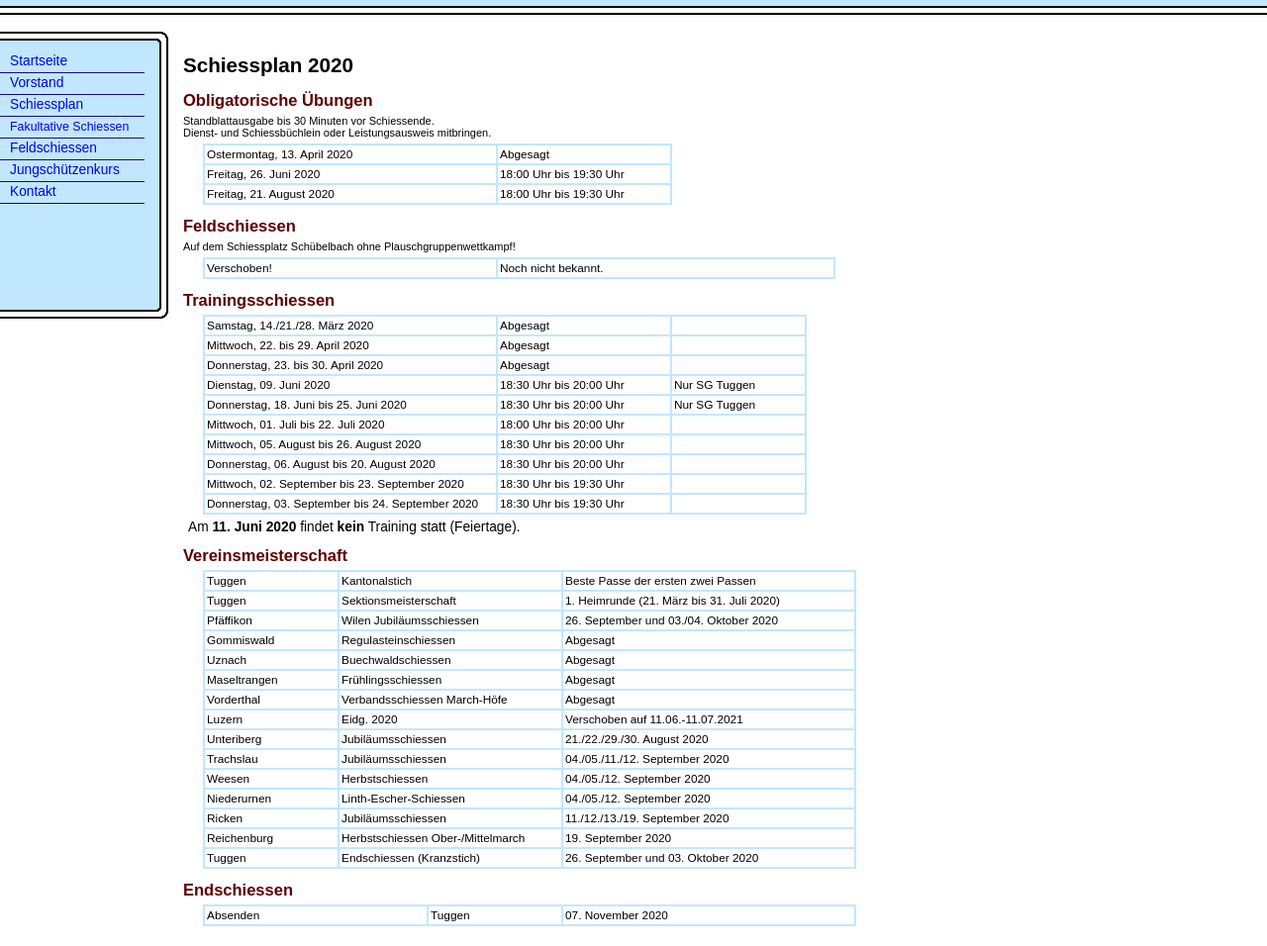
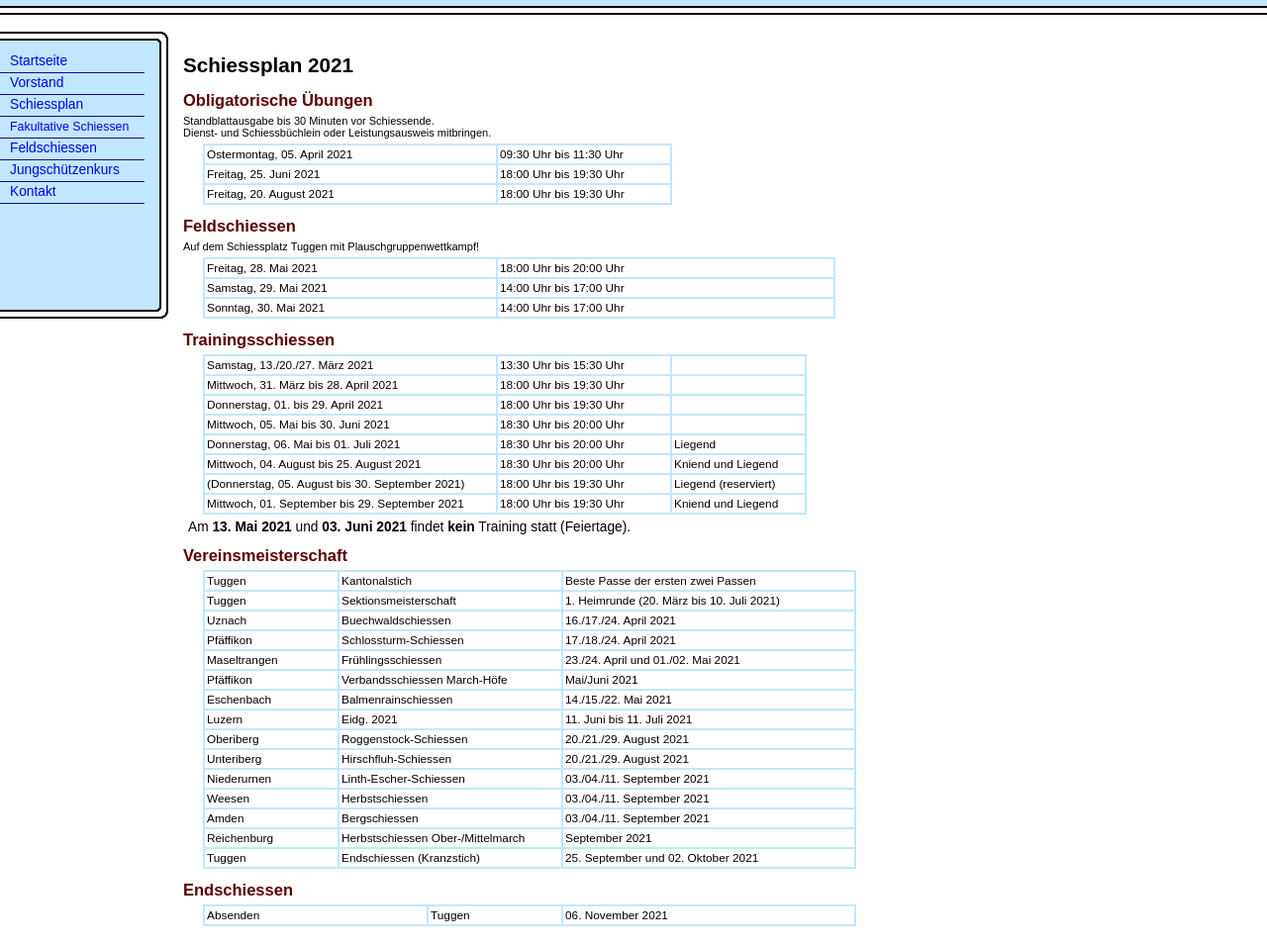
Before and after one commit to mjanser/sg-tuggen-website, a Symfony app: template templates/schiessplan.html.twig in a window 1280 px wide. Shown: the part 98-1054 px from the top of the page at 99% size. Run offline with Twig, Linux system fonts and the light colour scheme; the template is opened without the code that fills it, so the values that code supplies are empty; some libraries are stand-ins or nearby versions.

Commit message:
Changes for 2021

```diff
--- a/templates/schiessplan.html.twig
+++ b/templates/schiessplan.html.twig
@@ -3,103 +3,93 @@
 {% block title %}Schiessplan - SG Tuggen{% endblock %}
 
 {% block content %}
-<h1>Schiessplan 2020</h1>
+<h1>Schiessplan 2021</h1>
 <div id="obli">
     <h2>Obligatorische Übungen</h2>
     <div class="description">Standblattausgabe bis 30 Minuten vor Schiessende.<br />
     Dienst- und Schiessbüchlein oder Leistungsausweis mitbringen.</div>
     <table id="t_obli" summary="Obligatorische Übungen">
     <tr class="datetime">
-        <td class="date">Ostermontag, 13. April 2020</td>
-        <td class="time">Abgesagt</td>
+        <td class="date">Ostermontag, 05. April 2021</td>
+        <td class="time">09:30 Uhr bis 11:30 Uhr</td>
     </tr>
     <tr class="datetime">
-        <td class="date">Freitag, 26. Juni 2020</td>
+        <td class="date">Freitag, 25. Juni 2021</td>
         <td class="time">18:00 Uhr bis 19:30 Uhr</td>
     </tr>
     <tr class="datetime">
-        <td class="date">Freitag, 21. August 2020</td>
+        <td class="date">Freitag, 20. August 2021</td>
         <td class="time">18:00 Uhr bis 19:30 Uhr</td>
     </tr>
     </table>
 </div>
 <div id="feld">
     <h2>Feldschiessen</h2>
-    <div class="description">Auf dem Schiessplatz Schübelbach ohne Plauschgruppenwettkampf!<br /></div>
+    <div class="description">Auf dem Schiessplatz Tuggen mit Plauschgruppenwettkampf!<br /></div>
     <table id="t_feld" summary="Feldschiessen">
-    <tr class="datetime">
-        <td class="date">Verschoben!</td>
-        <td class="time-big">Noch nicht bekannt.</td>
-    </tr>
-    {#<tr class="datetime">
-        <td class="date">Montag, 29. Juni 2020 (Vorschiessen)</td>
+    {#}<tr class="datetime">
+        <td class="date">Montag, 29. Juni 2021</td>
         <td class="time-big">18:00 Uhr bis 20:00 Uhr</td>
-    </tr>
+    </tr>#}
     <tr>
-        <td class="date">Freitag, 03. Juli 2020</td>
+        <td class="date">Freitag, 28. Mai 2021</td>
         <td class="time-big">18:00 Uhr bis 20:00 Uhr</td>
     </tr>
     <tr class="datetime">
-        <td class="date">Samstag, 04. Juli 2020</td>
+        <td class="date">Samstag, 29. Mai 2021</td>
         <td class="time-big">14:00 Uhr bis 17:00 Uhr</td>
-    </tr>#}
+    </tr>
+    <tr class="datetime">
+        <td class="date">Sonntag, 30. Mai 2021</td>
+        <td class="time-big">14:00 Uhr bis 17:00 Uhr</td>
+    </tr>
     </table>
 </div>
 <div id="ueb">
     <h2>Trainingsschiessen</h2>
     <table id="t_ueb" summary="Übungsschiessen">
     <tr class="datetime">
-        <td class="date">Samstag, 14./21./28. März 2020</td>
-        <td class="time">Abgesagt</td>
+        <td class="date">Samstag, 13./20./27. März 2021</td>
+        <td class="time">13:30 Uhr bis 15:30 Uhr</td>
         <td class="position"></td>
     </tr>
     <tr class="datetime">
-        <td class="date">Mittwoch, 22. bis 29. April 2020</td>
-        <td class="time">Abgesagt</td>
+        <td class="date">Mittwoch, 31. März bis 28. April 2021</td>
+        <td class="time">18:00 Uhr bis 19:30 Uhr</td>
         <td class="position"></td>
     </tr>
     <tr class="datetime">
-        <td class="date">Donnerstag, 23. bis 30. April 2020</td>
-        <td class="time">Abgesagt</td>
+        <td class="date">Donnerstag, 01. bis 29. April 2021</td>
+        <td class="time">18:00 Uhr bis 19:30 Uhr</td>
         <td class="position"></td>
     </tr>
     <tr class="datetime">
-        <td class="date">Dienstag, 09. Juni 2020</td>
-        <td class="time">18:30 Uhr bis 20:00 Uhr</td>
-        <td class="position">Nur SG Tuggen</td>
-    </tr>
-    <tr class="datetime">
-        <td class="date">Donnerstag, 18. Juni bis 25. Juni 2020</td>
-        <td class="time">18:30 Uhr bis 20:00 Uhr</td>
-        <td class="position">Nur SG Tuggen</td>
-    </tr>
-    <tr class="datetime">
-        <td class="date">Mittwoch, 01. Juli bis 22. Juli 2020</td>
-        <td class="time">18:00 Uhr bis 20:00 Uhr</td>
-        <td class="position"></td>
-    </tr>
-    <tr class="datetime">
-        <td class="date">Mittwoch, 05. August bis 26. August 2020</td>
+        <td class="date">Mittwoch, 05. Mai bis 30. Juni 2021</td>
         <td class="time">18:30 Uhr bis 20:00 Uhr</td>
         <td class="position"></td>
     </tr>
     <tr class="datetime">
-        <td class="date">Donnerstag, 06. August bis 20. August 2020</td>
+        <td class="date">Donnerstag, 06. Mai bis 01. Juli 2021</td>
         <td class="time">18:30 Uhr bis 20:00 Uhr</td>
-        <td class="position"></td>
+        <td class="position">Liegend</td>
     </tr>
     <tr class="datetime">
-        <td class="date">Mittwoch, 02. September bis 23. September 2020</td>
-        <td class="time">18:30 Uhr bis 19:30 Uhr</td>
-        <td class="position"></td>
+        <td class="date">Mittwoch, 04. August bis 25. August 2021</td>
+        <td class="time">18:30 Uhr bis 20:00 Uhr</td>
+        <td class="position">Kniend und Liegend</td>
     </tr>
     <tr class="datetime">
-        <td class="date">Donnerstag, 03. September bis 24. September 2020</td>
-        <td class="time">18:30 Uhr bis 19:30 Uhr</td>
-        <td class="position"></td>
+        <td class="date">(Donnerstag, 05. August bis 30. September 2021)</td>
+        <td class="time">18:00 Uhr bis 19:30 Uhr</td>
+        <td class="position">Liegend (reserviert)</td>
+    </tr>
+    <tr class="datetime">
+        <td class="date">Mittwoch, 01. September bis 29. September 2021</td>
+        <td class="time">18:00 Uhr bis 19:30 Uhr</td>
+        <td class="position">Kniend und Liegend</td>
     </tr>
     </table>
-    <div class="text">Am <b>11. Juni 2020</b> findet <b>kein</b> Training statt (Feiertage).</div>
+    <div class="text">Am <b>13. Mai 2021</b> und <b>03. Juni 2021</b> findet <b>kein</b> Training statt (Feiertage).</div>
 </div>
 <div id="meist">
     <h2>Vereinsmeisterschaft</h2>
@@ -114,85 +104,85 @@
         <!--<td class="cup"></td>-->
         <td class="location">Tuggen</td>
         <td class="shooting">Sektionsmeisterschaft</td>
-        <td class="date">1. Heimrunde (21. März bis 31. Juli 2020)</td>
-    </tr>
-    <tr class="datetime">
-        <!--<td class="cup"></td>-->
-        <td class="location">Pfäffikon</td>
-        <td class="shooting">Wilen Jubiläumsschiessen</td>
-        <td class="date">26. September und 03./04. Oktober 2020</td>
-    </tr>
-    <tr class="datetime">
-        <!--<td class="cup"></td>-->
-        <td class="location">Gommiswald</td>
-        <td class="shooting">Regulasteinschiessen</td>
-        <td class="date">Abgesagt</td>
+        <td class="date">1. Heimrunde (20. März bis 10. Juli 2021)</td>
     </tr>
     <tr class="datetime">
         <!--<td class="cup"></td>-->
         <td class="location">Uznach</td>
         <td class="shooting">Buechwaldschiessen</td>
-        <td class="date">Abgesagt</td>
+        <td class="date">16./17./24. April 2021</td>
+    </tr>
+    <tr class="datetime">
+        <!--<td class="cup"></td>-->
+        <td class="location">Pfäffikon</td>
+        <td class="shooting">Schlossturm-Schiessen</td>
+        <td class="date">17./18./24. April 2021</td>
     </tr>
     <tr class="datetime">
         <!--<td class="cup"></td>-->
         <td class="location">Maseltrangen</td>
         <td class="shooting">Frühlingsschiessen</td>
-        <td class="date">Abgesagt</td>
+        <td class="date">23./24. April und 01./02. Mai 2021</td>
     </tr>
     <tr class="datetime">
         <!--<td class="cup"></td>-->
-        <td class="location">Vorderthal</td>
+        <td class="location">Pfäffikon</td>
         <td class="shooting">Verbandsschiessen March-Höfe</td>
-        <td class="date">Abgesagt</td>
+        <td class="date">Mai/Juni 2021</td>
+    </tr>
+    <tr class="datetime">
+        <!--<td class="cup"></td>-->
+        <td class="location">Eschenbach</td>
+        <td class="shooting">Balmenrainschiessen</td>
+        <td class="date">14./15./22. Mai 2021</td>
     </tr>
     <tr class="datetime">
         <!--<td class="cup"></td>-->
         <td class="location">Luzern</td>
-        <td class="shooting">Eidg. 2020</td>
-        <td class="date">Verschoben auf 11.06.-11.07.2021</td>
+        <td class="shooting">Eidg. 2021</td>
+        <td class="date">11. Juni bis 11. Juli 2021</td>
+    </tr>
+    <tr class="datetime">
+        <!--<td class="cup"></td>-->
+        <td class="location">Oberiberg</td>
+        <td class="shooting">Roggenstock-Schiessen</td>
+        <td class="date">20./21./29. August 2021</td>
     </tr>
     <tr class="datetime">
         <!--<td class="cup"></td>-->
         <td class="location">Unteriberg</td>
-        <td class="shooting">Jubiläumsschiessen</td>
-        <td class="date">21./22./29./30. August 2020</td>
+        <td class="shooting">Hirschfluh-Schiessen</td>
+        <td class="date">20./21./29. August 2021</td>
     </tr>
     <tr class="datetime">
         <!--<td class="cup"></td>-->
-        <td class="location">Trachslau</td>
-        <td class="shooting">Jubiläumsschiessen</td>
-        <td class="date">04./05./11./12. September 2020</td>
+        <td class="location">Niederurnen</td>
+        <td class="shooting">Linth-Escher-Schiessen</td>
+        <td class="date">03./04./11. September 2021</td>
     </tr>
     <tr class="datetime">
         <!--<td class="cup"></td>-->
         <td class="location">Weesen</td>
         <td class="shooting">Herbstschiessen</td>
-        <td class="date">04./05./12. September 2020</td>
+        <td class="date">03./04./11. September 2021</td>
     </tr>
     <tr class="datetime">
         <!--<td class="cup"></td>-->
-        <td class="location">Niederurnen</td>
-        <td class="shooting">Linth-Escher-Schiessen</td>
-        <td class="date">04./05./12. September 2020</td>
-    </tr>
-    <tr class="datetime">
-        <!--<td class="cup"></td>-->
-        <td class="location">Ricken</td>
-        <td class="shooting">Jubiläumsschiessen</td>
-        <td class="date">11./12./13./19. September 2020</td>
+        <td class="location">Amden</td>
+        <td class="shooting">Bergschiessen</td>
+        <td class="date">03./04./11. September 2021</td>
     </tr>
     <tr class="datetime">
         <!--<td class="cup"></td>-->
         <td class="location">Reichenburg</td>
         <td class="shooting">Herbstschiessen Ober-/Mittelmarch</td>
-        <td class="date">19. September 2020</td>
+        <td class="date">September 2021</td>
     </tr>
     <tr class="datetime">
         <!--<td class="cup"></td>-->
         <td class="location">Tuggen</td>
         <td class="shooting">Endschiessen (Kranzstich)</td>
-        <td class="date">26. September und 03. Oktober 2020</td>
+        <td class="date">25. September und 02. Oktober 2021</td>
     </tr>
     </table>
 </div>
@@ -202,7 +192,7 @@
     <tr class="datetime">
         <td class="shooting">Absenden</td>
         <td class="location">Tuggen</td>
-        <td class="date">07. November 2020</td>
+        <td class="date">06. November 2021</td>
     </tr>
     </table>
 </div>
```
Also changed, not shown: templates/feldschiessen.html.twig (+6 -10 lines), templates/gruppenschiessen.html.twig (+28 -28 lines), templates/home.html.twig (+16 -3 lines).
